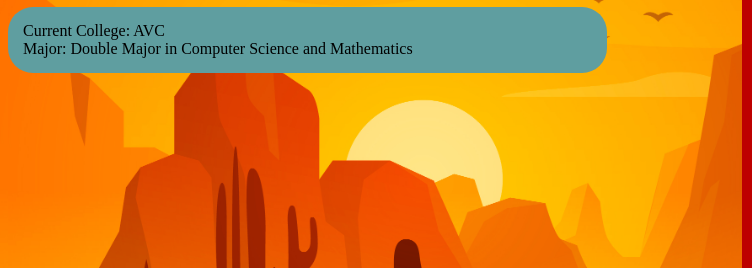
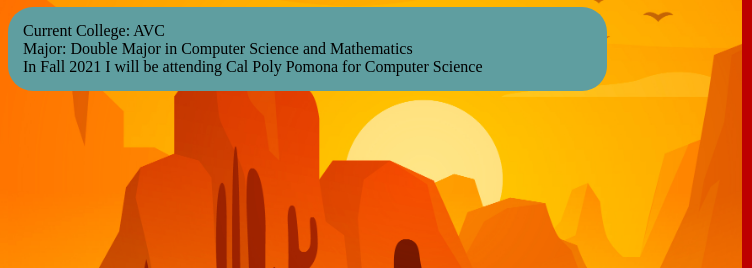
Before and after one commit to ashjyaw/website, a plain HTML site: page aboutMe.html in a window 1280 px wide. Shown: the part 184-452 px from the top of the page, 0-752 px from the left. Drawn offline with Linux system fonts and the light colour scheme; grey boxes are pictures that could not be loaded.

Commit message:
Update aboutMe.html

```diff
--- a/aboutMe.html
+++ b/aboutMe.html
@@ -27,6 +27,7 @@
         <div class="college">
             <div class="curCollege"> Current College: AVC</div>
             <div class="Mj"> Major: Double Major in Computer Science and Mathematics </div>
+            <div class="TU">In Fall 2021 I will be attending Cal Poly Pomona for Computer Science </div>
         </div>
     </body>
 </html>
```
